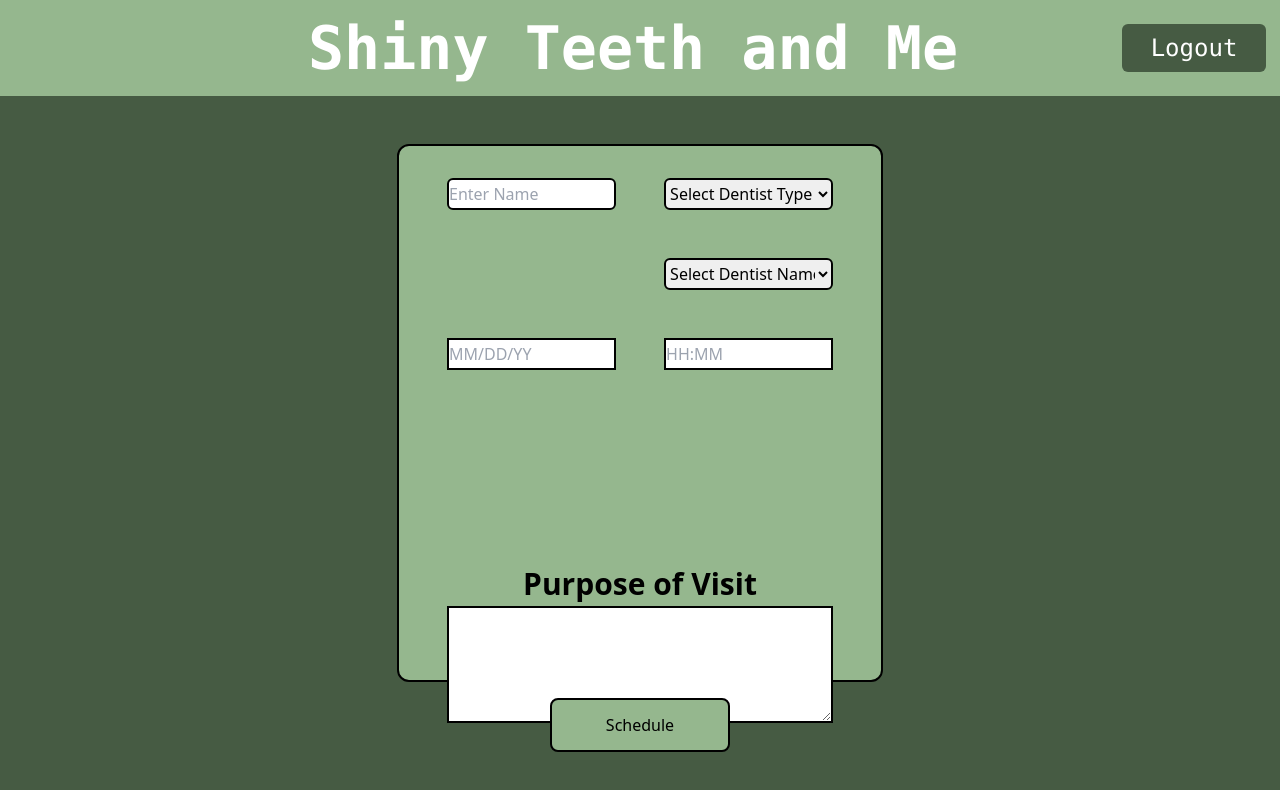
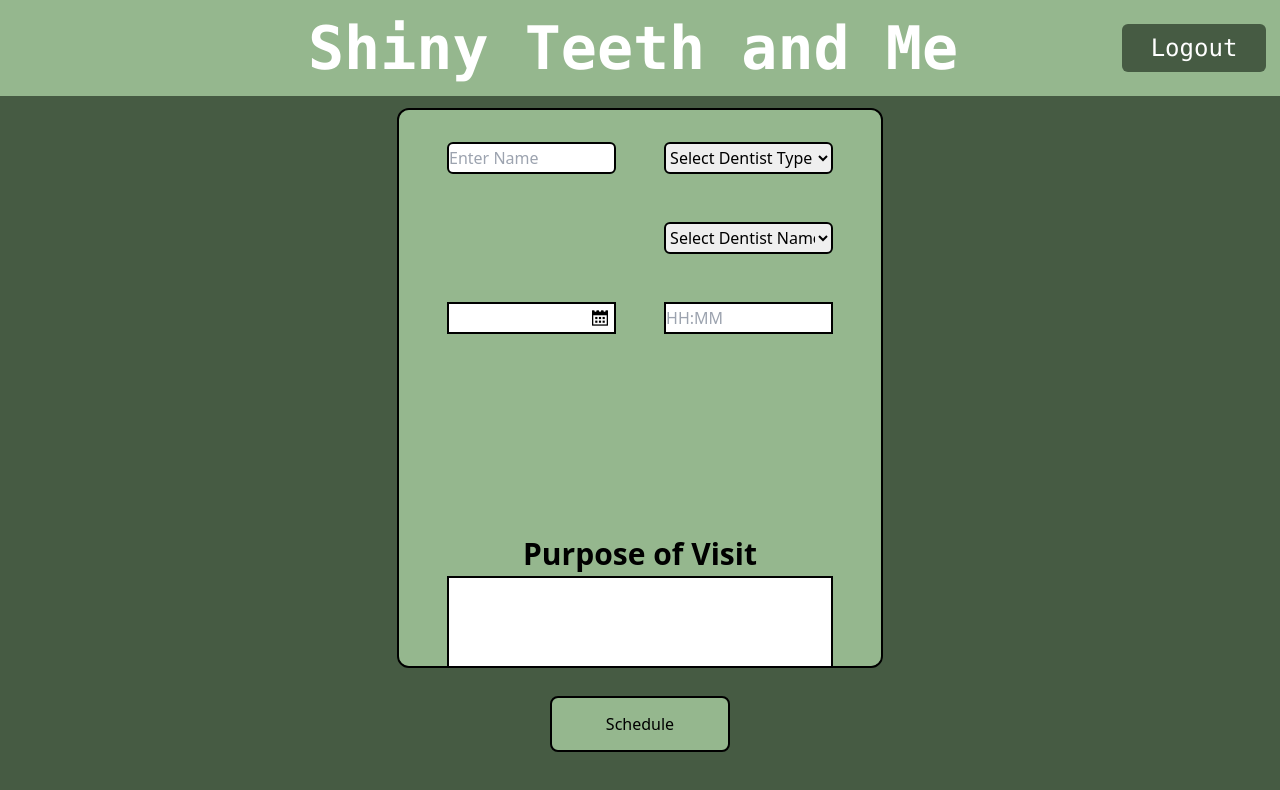
Before and after one commit to CS3560-02-4-Fall2024/group_project, a React (Vite) app in the folder frontend/: page /reqAppt in a window 1280 px wide. Shown: the top 790 px of the page. Built offline with nearby package versions, Linux system fonts and the light colour scheme.

Commit message:
a whole ton of shit on this page

```diff
--- a/frontend/src/App.jsx
+++ b/frontend/src/App.jsx
@@ -9,6 +9,7 @@ import DentistHome from './pages/dentistHome.jsx'
 import DentistLogin from './pages/dentistLogin.jsx'
 import DentistViewPast from './pages/dentistViewPast.jsx'
 import EditPatientProfile from './pages/editPatientProfile.jsx'
+import PastAppointments from './pages/pastAppointments.jsx'
 import PatientCreateAcc from './pages/patientCreateAcc.jsx'
 import PatientHome from './pages/patientHome.jsx'
 import PatientLogin from './pages/patientLogin.jsx'
@@ -38,6 +39,7 @@ function App() {
           <Route path='/dentistCreateAcc' element={<DentistCreateAcc/>} />
           <Route path='/dentistConfirm' element={<DentistConfirmAcc/>} />
           <Route path='/apptConfirm' element={<AppointmentConfirmed/>} />
+          <Route path='/pastAppt' element={<PastAppointments/>} />
         </Routes>
       </BrowserRouter>
     </>
--- a/frontend/src/pages/requestAppt.jsx
+++ b/frontend/src/pages/requestAppt.jsx
@@ -1,5 +1,6 @@
 import { useState, useEffect } from 'react';
 import NavBar from '../components/Navbar';
+import IconCalendar from '../assets/calendar-small-page.png'
 
 function RequestAppt() {
 
@@ -10,8 +11,99 @@ function RequestAppt() {
     const [time, setTime] = useState("");
     const [purpose, setPurpose] = useState("");
 
+    const [currDate, setCurrDate] = useState(new Date());
+    const [currMonth, setCurrMonth] = useState((new Date()).getMonth());
+    const [currYear, setCurrYear] = useState((new Date()).getFullYear());
+
+    const [calendarOpen, setCalendarOpen] = useState(false);
+
     useEffect(() => {
-      console.log(patientName + " " + dentistType + " " + dentistName + " " + date + " " + time + " " + purpose);
+      setCurrMonth(currDate.getMonth());
+      setCurrYear(currDate.getFullYear());
+    }, [])
+
+    const MONTHS = [
+      "January",
+      "February",
+      "March",
+      "April",
+      "May",
+      "June",
+      "July",
+      "August",
+      "September",
+      "October",
+      "November",
+      "December",
+    ];
+
+    const nextMonth = () => {
+      const thisMonth = currMonth + 1;
+      document.getElementById("calendar").innerHTML = "";
+
+      if (thisMonth > 11) {
+        setCurrYear(currYear + 1);
+        setCurrMonth(0);
+      } else {
+        setCurrMonth(currMonth + 1);
+      }
+    };
+
+    const prevMonth = () => {
+      const thisMonth = currMonth - 1;
+      document.getElementById("calendar").innerHTML = "";
+
+      if (thisMonth < 0) {
+        setCurrYear(currYear - 1);
+        setCurrMonth(11);
+      } else {
+        setCurrMonth(currMonth - 1);
+      }
+    };
+
+    useEffect(() => {
+      const calendar = document.getElementById("calendar");
+      const dayOne = new Date(currYear, currMonth).getDay();
+      const numDays = 32 - new Date(currYear, currMonth, 32).getDate();
+
+      let d = 1;
+      for (let i  = 0; i < 6; i++) {
+        let row = document.createElement("tr");
+        for (let j = 0; j < 7; j++) {
+          let col = document.createElement("td");
+          if (d > numDays) {
+            break;
+          } else if (i === 0 && j < dayOne) {
+            let colText = document.createTextNode("");
+            col.appendChild(colText);
+            row.appendChild(col);
+          } else {
+            let colText = document.createTextNode(d);
+            col.appendChild(colText);
+
+            if (d === currDate.getDate() && currMonth === currDate.getMonth() && currYear === currDate.getFullYear()) {
+              col.classList.add("today");
+            }
+
+            col.onclick = () => {
+              setDate((currMonth + 1) + "/" + col.textContent + "/" + currYear);
+            }
+
+            row.appendChild(col);
+
+            d++;
+          }
+        }
+        calendar.appendChild(row);
+      }
+    }, [currMonth])
+
+    const toggleCalendar = () => {
+      setCalendarOpen(!calendarOpen);
+    }
+
+    useEffect(() => {
+      // console.log("total: " + patientName + " " + dentistType + " " + dentistName + " " + date + " " + time + " " + purpose);
     }, [patientName, dentistName, dentistType, date, time, purpose]);
 
     const Schedule = () => {
@@ -23,12 +115,12 @@ function RequestAppt() {
           <NavBar />
           {/* This is the form */}
           <div className='w-[100vw] h-[88vh] bg-dg flex flex-col items-center'>
-              <div className='w-[38vw] h-[69vh] border-2 border-black mt-12 mb-auto rounded-xl bg-g flex flex-wrap justify-evenly content-start py-8'>
+              <div className='w-[38vw] h-[70vh] border-2 border-black mt-auto mb-auto rounded-xl bg-g flex flex-wrap overflow-y-scroll justify-evenly content-start py-8'>
                 {/* Input Name */}
-                <input onChange={(e) => setPatientName(e.target.value)} placeholder='Enter Name' className='w-[35%] h-8 border-2 border-black rounded-md mb-12'></input>
+                <input onChange={(e) => setPatientName(e.target.value)} placeholder='Enter Name' className='w-[35%] h-8 fourkay:w-[40%] border-2 border-black rounded-md mb-12'></input>
 
                 {/* Select Dentist Type */}
-                <select onChange={(e) => setDentistType(e.target.value)} className='w-[35%] h-8 border-2 border-black rounded-md mb-12' >
+                <select onChange={(e) => setDentistType(e.target.value)} className='w-[35%] h-8 fourkay:w-[40%] border-2 border-black rounded-md mb-12' >
                   <option value="" disabled selected >Select Dentist Type</option>
                   <option value="orthodontist" >Orthodontist</option>
                   <option value="surgeon" >Oral Surgeon</option>
@@ -36,17 +128,51 @@ function RequestAppt() {
                 </select>
 
                 {/* Select Dentist (+ an invisible field to keep the structure) */}
-                <select className='w-[35%] h-8 invisible mb-12'></select>
-                <select onChange={(e) => setDentistName(e.target.value)} className='w-[35%] h-8 border-2 border-black rounded-md mb-12'>
+                <select className='w-[35%] fourkay:w-[40%] h-8 invisible mb-12'></select>
+                <select onChange={(e) => setDentistName(e.target.value)} className='w-[35%] fourkay:w-[40%] h-8 border-2 border-black rounded-md mb-12'>
                   <option value="" disabled selected >Select Dentist Name</option>
                 </select>
 
-                <input onChange={(e) => setDate(e.target.value)} placeholder='MM/DD/YY' className='w-[35%] h-8 border-2 border-black mb-48' ></input>
+                <div id="picked-date" className='w-[35%] h-8 fourkay:w-[40%] border-2 border-black bg-white flex flex-row' >
+                  <p className='w-5/6 h-full'>{date}</p>
+                  <button  onClick={toggleCalendar} className='w-1/6 h-full hover:bg-[#587354] flex justify-center items-center'><img src={IconCalendar} className='w-[60%] h-auto'></img></button>
+                </div>
 
-                <input onChange={(e) => setTime(e.target.value)} placeholder='HH:MM' className='w-[35%] h-8 border-2 border-black mb-48' ></input>
+                <input onChange={(e) => setTime(e.target.value)} placeholder='HH:MM' className='w-[35%] h-8 fourkay:w-[40%] border-2 border-black ' ></input>
 
-                <p className='text-3xl font-semibold p-1'>Purpose of Visit</p>
-                <textarea onChange={(e) => setPurpose(e.target.value)} rows={1} cols={50} className='w-4/5 h-1/4 border-2 border-black m-auto'></textarea>
+                <div id="calender-header" className={`flex flex-row flex-wrap content-start w-[250px] h-[190px] mt-2 border-2 border-black rounded-md overflow-hidden ${calendarOpen ? '' : 'invisible'}`} >
+                  <div className='flex flex-row w-full h-[15%] justify-between'>
+                    <button onClick={prevMonth} className='w-1/6 h-full font-black bg-g hover:bg-[#587354]'>&lt;</button>
+                    <p id="month" className='w-3/6 h-full pt-1'>{MONTHS[currMonth]} {currYear}</p>
+                    <button onClick={nextMonth} className='w-1/6 h-full font-black bg-g hover:bg-[#587354]'>&gt;</button>
+                  </div>
+
+                  <table className='w-full h-85%'>
+                    <thead>
+                      <tr>
+                        <th>Sun</th>
+                        <th>Mon</th>
+                        <th>Tue</th>
+                        <th>Wed</th>
+                        <th>Thu</th>
+                        <th>Fri</th>
+                        <th>Sat</th>
+                      </tr>
+                    </thead>
+                    <tbody id="calendar">
+
+                    </tbody>
+                  </table>
+                </div>
+
+                <select className='w-[35%] h-8 invisible'></select>
+
+
+                {/* <select className='w-[100%] h-8 invisible mb-12'></select> */}
+                <div className='w-4/5 h-1/3 flex flex-col items-center min-h-0'>
+                  <p className='text-3xl font-semibold p-1'>Purpose of Visit</p>
+                  <textarea onChange={(e) => setPurpose(e.target.value)} className='w-full h-full border-2 border-black min-h-0'></textarea>
+                </div>
               </div>
 
               {/* This is the Schedule Button */}
--- a/frontend/tailwind.config.js
+++ b/frontend/tailwind.config.js
@@ -10,6 +10,9 @@ export default {
         tan: "#fffcef",
         dg: "#465b43",
         g: "#95b78e",
+      },
+      screens: {
+        'fourkay': { 'raw' : '(min-width: 2200px)'}
       }
     },
   },
```
Also changed, not shown: frontend/src/assets/calendar-small-page.png (added).
